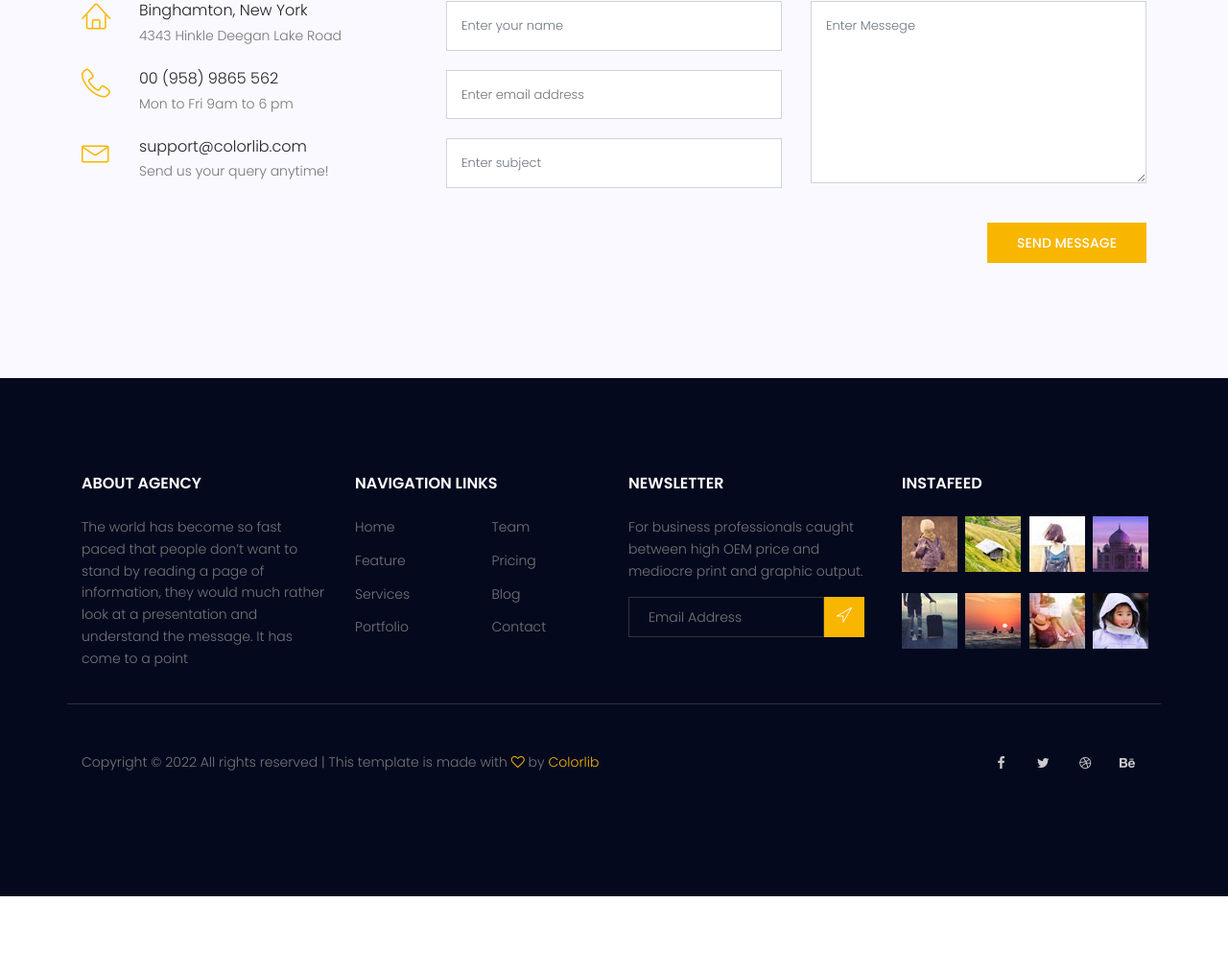
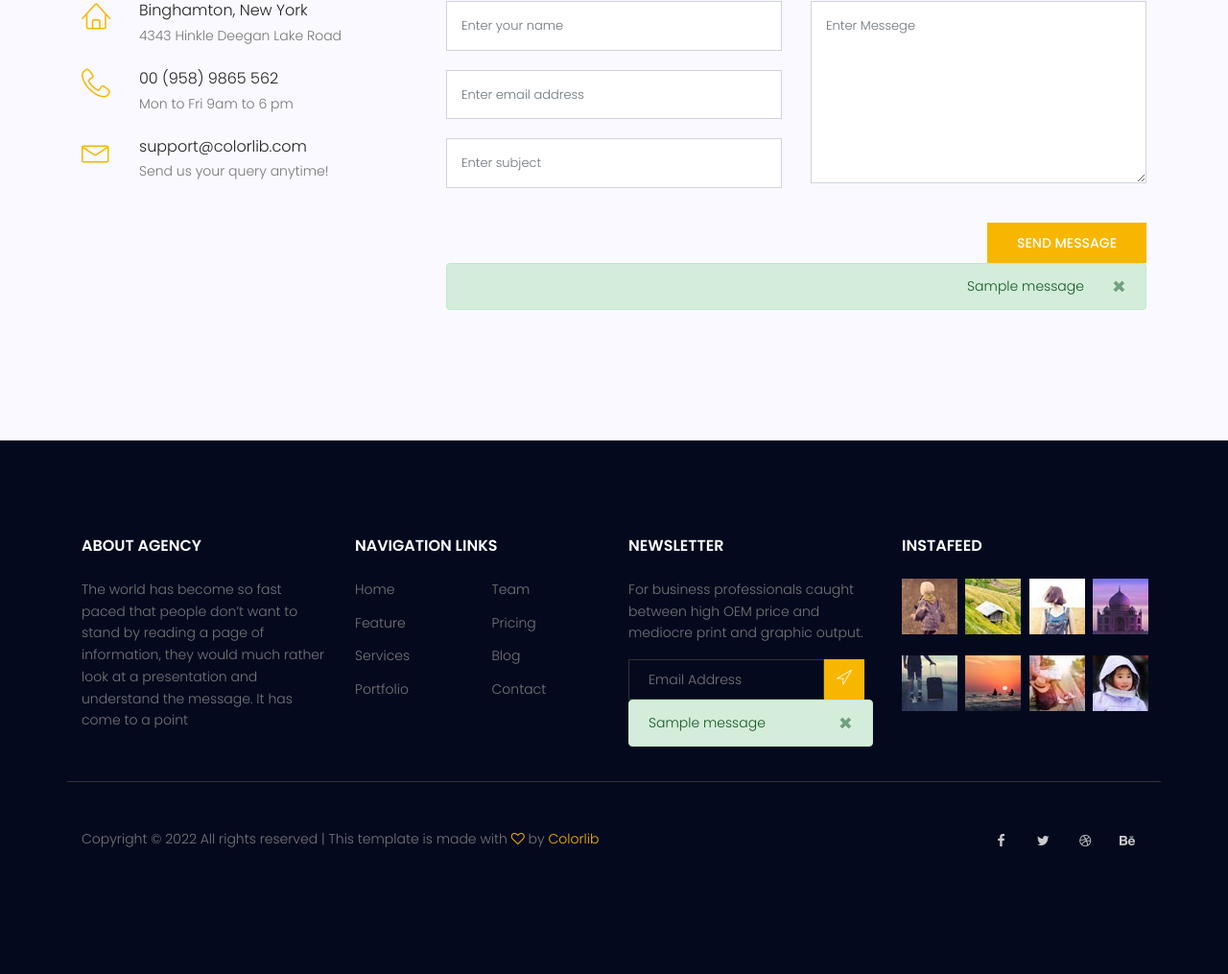
Before and after one commit to smz6990/travista-site, a Django app: page /contact in a window 1280 px wide. Shown: the part 1024-2039 px from the top of the page at 96% size. Before the commit the page ends 1958 px from the top, so only its background shows below. Run offline with Django 3.2, Linux system fonts and the light colour scheme; tables that the repository leaves empty hold one stand-in row (values such as "Sample post"); one stand-in notice (Sample message) is shown; parts of the project's set-up code (start-up, migrations or seed data) failed here and were passed over; some libraries are stand-ins or nearby versions.

Commit message:
adding messages for alerts

```diff
--- a/templates/base.html
+++ b/templates/base.html
@@ -148,6 +148,7 @@
                     </button>
                   </div>
                   <div class="mt-10 info"></div>
+                  {% include 'messages.html' %}
                 </form>
               </div>
             </div>
--- /dev/null
+++ b/templates/messages.html
@@ -0,0 +1,21 @@
+<!-- {% if messages %}
+  {% for message in messages %}
+    <div class="alert alert-dismissible alert-success">
+      <button type="button" class="close" data-dismiss="alert">
+      ×
+      </button>
+      <strong>{{message}}</strong>
+    </div>
+ {% endfor %}
+{% endif %} -->
+
+{% for message in messages %}
+<div class="container-fluid p-0">
+  <div class="alert {{ message.tags }} alert-dismissible" role="alert" >
+    <button type="button" class="close" data-dismiss="alert" aria-label="Close">
+      <span aria-hidden="true">×</span>
+    </button>
+    {{ message }}
+  </div>
+</div>
+{% endfor %}
--- a/templates/website/contact.html
+++ b/templates/website/contact.html
@@ -59,6 +59,7 @@
           method="post"
         >
           {% csrf_token %}
+
           <div class="row">
             <div class="col-lg-6 form-group">
               <input
@@ -108,6 +109,7 @@
               </button>
             </div>
           </div>
+          {% include 'messages.html' %}
         </form>
       </div>
     </div>
--- a/website/views.py
+++ b/website/views.py
@@ -1,7 +1,7 @@
 from django.http import HttpResponseRedirect
 from django.shortcuts import render
 from django.urls import reverse
-
+from django.contrib import  messages
 from website.forms import ContactForm,NewsletterForm
 
 
@@ -22,11 +22,12 @@ def form_view(request):
         form = ContactForm(request.POST)
         print(form.data)
         if form.is_valid():
-            print(request)
             form.save()
+            messages.success(request, 'Contact request submitted successfully.')
             return HttpResponseRedirect(reverse('website:contact'))
         else :
-            print('not valid')
+            messages.error(request, 'Invalid form submission.')
+            messages.error(request, form.errors)
             return HttpResponseRedirect(reverse('website:contact'))
     else:
         return HttpResponseRedirect(reverse('website:contact'))
```
Also changed, not shown: mysite/settings.py (+10 -0 lines).
